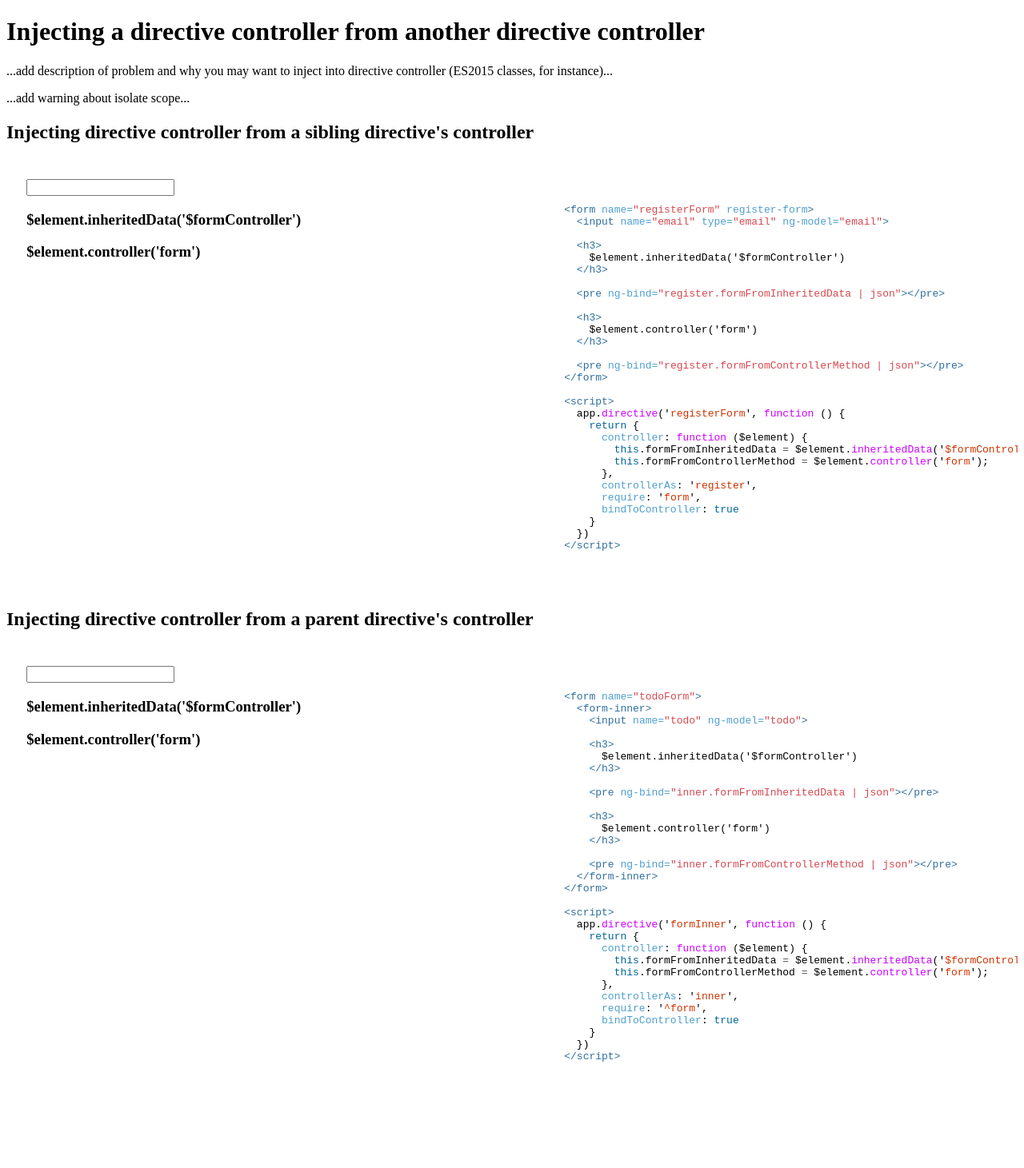
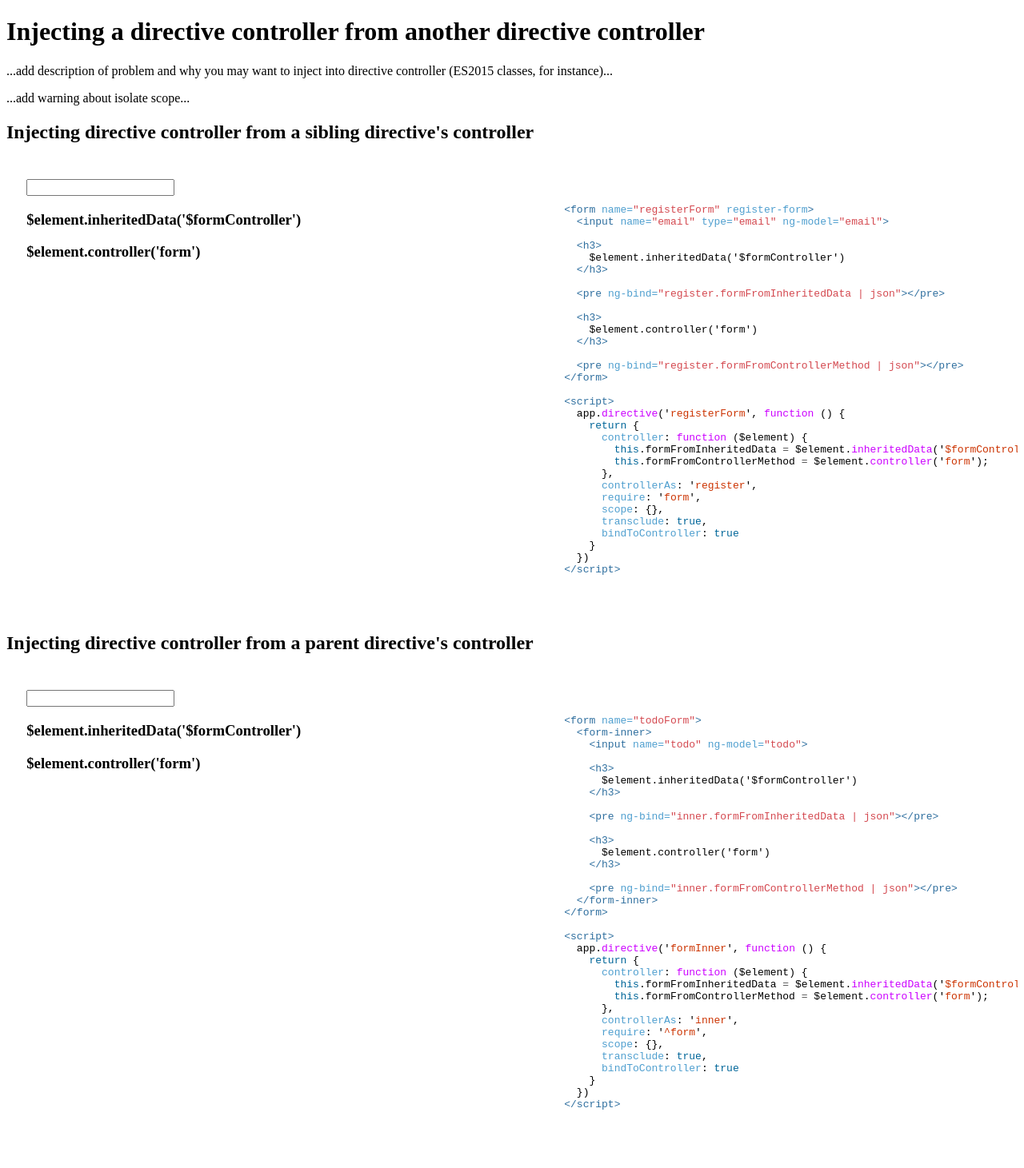
Before and after one commit to karlhorky/frontend-tricks, a Jekyll site: the page built from angular-1-inject-required-directive-controller-into-directive-controller/index.html, in a window 1280 px wide. Shown: the whole page at 80% size. Built offline with Jekyll 4.4.1, drawn with Linux system fonts in a browser that asks for light colours; nearby versions of some CDN libraries; before the commit the page ends 1401 px from its top, so only the background shows below that.

Commit message:
Test out isolate scope with transclude

```diff
--- a/angular-1-inject-required-directive-controller-into-directive-controller/index.html
+++ b/angular-1-inject-required-directive-controller-into-directive-controller/index.html
@@ -60,6 +60,8 @@
       },
       controllerAs: 'register',
       require: 'form',
+      scope: {},
+      transclude: true,
       bindToController: true
     }
   })
@@ -109,6 +111,8 @@
       },
       controllerAs: 'inner',
       require: '^form',
+      scope: {},
+      transclude: true,
       bindToController: true
     }
   })
```
